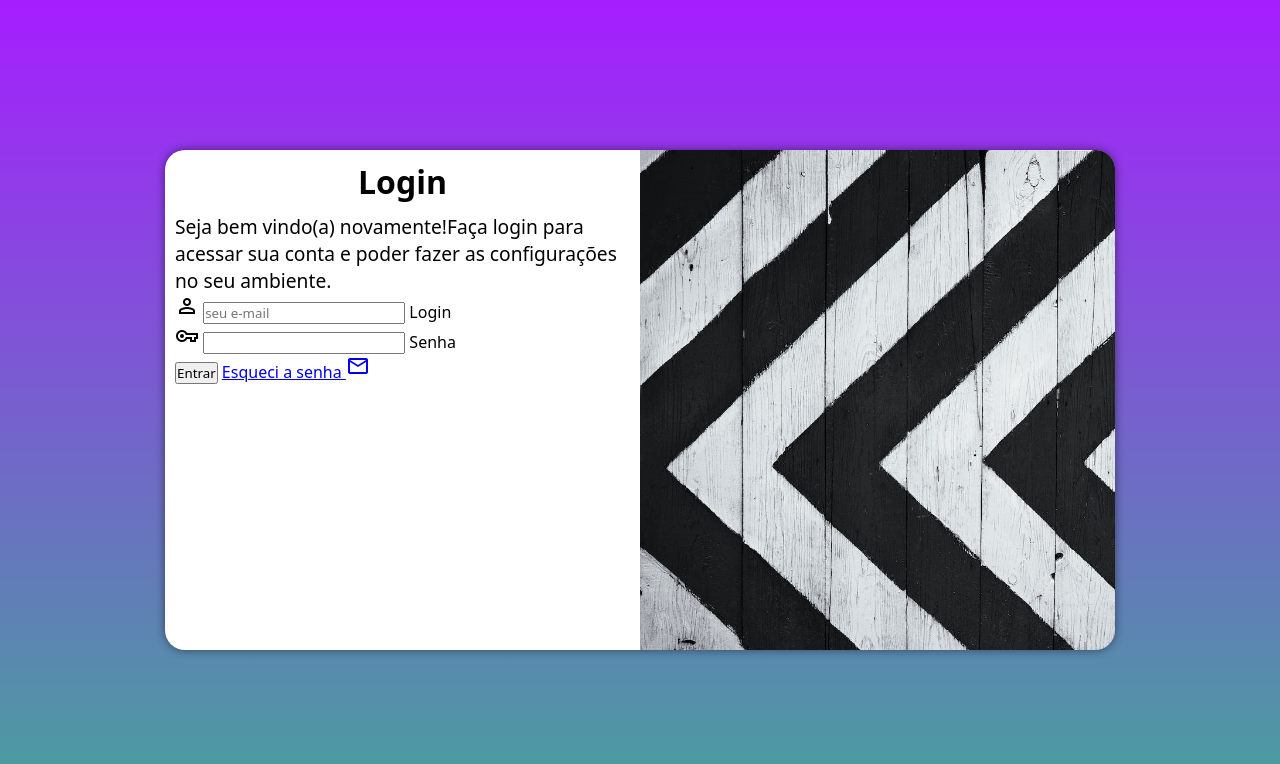
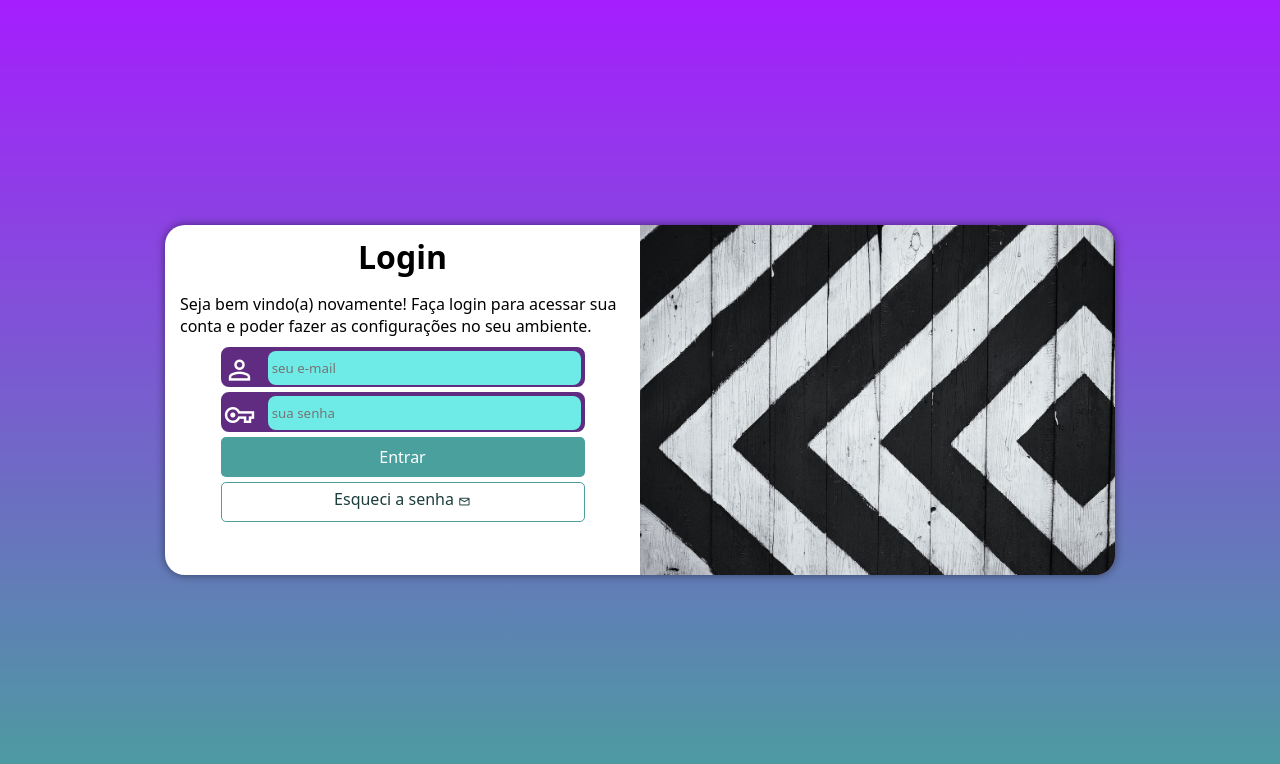
Before and after one commit to Gustavo-bonif/projeto-login, a plain HTML site: page index.html in a window 1280 px wide. Drawn offline with nearby package versions, Linux system fonts and the light colour scheme.

Commit message:
Finalizando tela de login

```diff
--- a/estilos/media-query.css
+++ b/estilos/media-query.css
@@ -5,8 +5,10 @@
     body{
          background-image: linear-gradient(to top,#49a09d, #a51efe);
     }
+
     section#login{
         width: 80vw;
+        height: 300px;
     }
 
      section#login > div#imagem{
@@ -18,6 +20,26 @@
     section#login > div#formulario{
         float: right;
         width: 70%;
+    }
+
+    form > input[type=submit]{
+        width: 80%;
+        margin: auto;
+
+    }
+
+    form > a.botao{
+        width: 80%;
+        margin: auto;
+        position: relative;
+        top:5px;
+    }
+
+    form > div.campo{
+        width: 80%;
+        position: relative;
+        left: 50%;
+        transform: translate(-50%);
     }
 
 }
@@ -32,6 +54,7 @@
 
     section#login{
         width: 950px;
+        height: 350px;
     }
 
     section#login > div#imagem{
@@ -50,7 +73,27 @@
     }
 
     div#formulario>p{
-        font-size: 1.2em;
+        font-size: 1em;
+    }
+
+    form > input[type=submit]{
+        width: 80%;
+        margin: auto;
+
+    }
+
+    form > a.botao{
+        width: 80%;
+        margin: auto;
+        position: relative;
+        top:5px;
+    }
+
+    form > div.campo{
+        width: 80%;
+        position: relative;
+        left: 50%;
+        transform: translate(-50%);
     }
 
 }
--- a/estilos/style.css
+++ b/estilos/style.css
@@ -32,14 +32,14 @@ section#login{
     position: absolute;
     top: 50%;
     left: 50%;
-    transform: translate(-50%,-50%);
     background-color: white;
     width: 250px;
-    height: 500px;
+    height: 530px;
     border-radius: 20px;
     overflow: hidden;
     box-shadow: 0px 0px 10px rgba(0, 0, 0, 0.494);
 
+    transform: translate(-50%,-50%);
     transition: width 0.3s, height 0.3s;
     transition-timing-function: ease;
 
@@ -65,4 +65,88 @@ div#formulario>h1{
 
 div#formulario>p{
     font-size: 0.8em;
+    padding: 5px;
 }
+
+form > div.campo{
+
+    background-color: #5f2c82;
+    display: block;
+    width: 100%;
+    height: 40px;
+    border-radius: 8px;
+    margin: 5px 0px;
+    border: 3px solid #5f2c82;
+
+}
+
+div.campo > label{
+    display: none;
+}
+
+div.campo > span{
+    color: white;
+    font-size: 2em;
+    position: relative;
+    top: 4px;
+    width: 40px;
+}
+
+form > div.campo > input{
+
+    width: calc(100% - 45px);
+    height: 100%;
+    border-radius: 8px;
+    border:none;
+    padding: 4px;
+    background-color: #6febe7;
+    transform: translateY(-9px);
+}
+
+form > div.campo > input:focus-within{
+    background-color: white;
+}
+
+form > input[type=submit]{
+    display:block;
+    font-size: 1em;
+    width: 100%;
+    height: 40px;
+    background-color: #49a09d;
+    color: white;
+    border: none;
+    border-radius: 5px;
+    cursor: pointer;
+
+}
+
+form > input[type=submit]:hover{
+    background-color: #1b3d3c;
+}
+ form > a.botao{
+    text-decoration: none;
+    display: block;
+    text-align: center;
+    font-size: 1em;
+    width: 100%;
+    height: 40px;
+    background-color: white;
+    border-radius: 5px;
+    color:#1b3d3c;
+    padding-top: 5px;
+    margin-top: 5px;
+    border: 1px solid #49a09d;
+
+}
+
+form > a.botao:hover{
+
+    background-color: #65ddd9;
+
+}
+
+form>a.botao >span{
+    font-size: 0.8em;
+    position: relative;
+    top: 3px;
+}
--- a/index.html
+++ b/index.html
@@ -22,12 +22,12 @@
 
             <div id="formulario">
                 <h1>Login</h1>
-                <p>Seja bem vindo(a) novamente!Faça login para acessar sua conta e poder fazer as configurações no seu
+                <p>Seja bem vindo(a) novamente! Faça login para acessar sua conta e poder fazer as configurações no seu
                     ambiente.</p>
 
                 <form action="login.php" method="post" autocomplete="on">
 
-                    <div id="campo">
+                    <div class="campo">
 
                         <span class="material-symbols-outlined">person</span>
                         <input type="email" name="login" id="ilogin" placeholder="seu e-mail" autocomplete="email" required maxlength="30">
@@ -35,17 +35,17 @@
 
                     </div>
 
-                    <div id="campo">
+                    <div class="campo">
 
                         <span class="material-symbols-outlined">vpn_key</span>
-                        <input type="password" name="semha" id="isenha" autocomplete="current-password" required minlength="8" maxlength="20">
+                        <input type="password" name="senha" id="isenha" placeholder="sua senha" autocomplete="current-password" required minlength="8" maxlength="20">
                         <label for="isenha">Senha</label>
 
                     </div>
 
                     <input type="submit" value="Entrar" id="logar" placeholder="sua senha">
-                    <!-- <input type="button" value="Esqueci a senha" id="recuperar"> -->
-                    <a href="esqueci.html">Esqueci a senha <span class="material-symbols-outlined">mail
+
+                    <a href="esqueci.html" class="botao">Esqueci a senha <span class="material-symbols-outlined">mail
                     </span></a>
 
                 </form>
```
